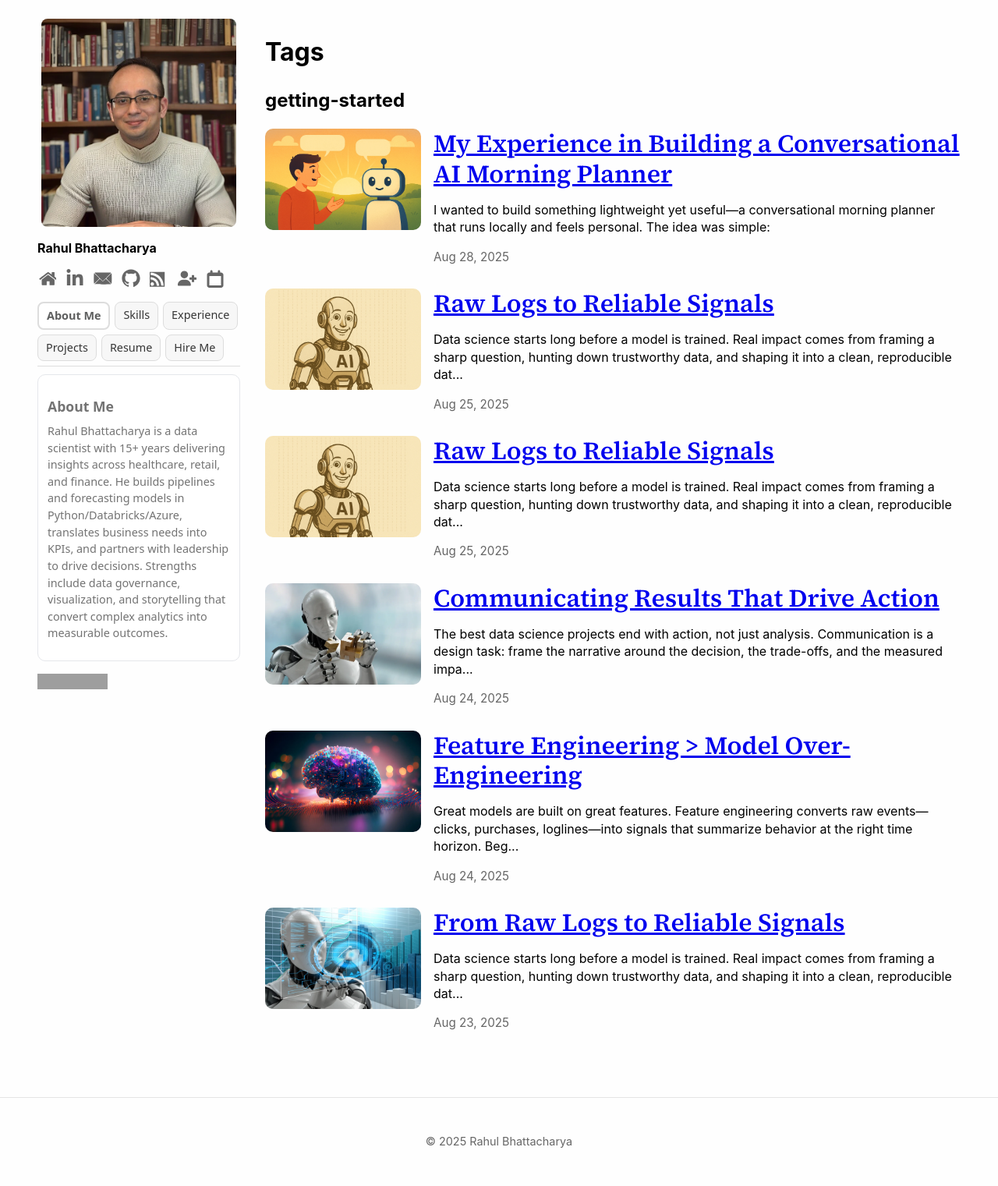
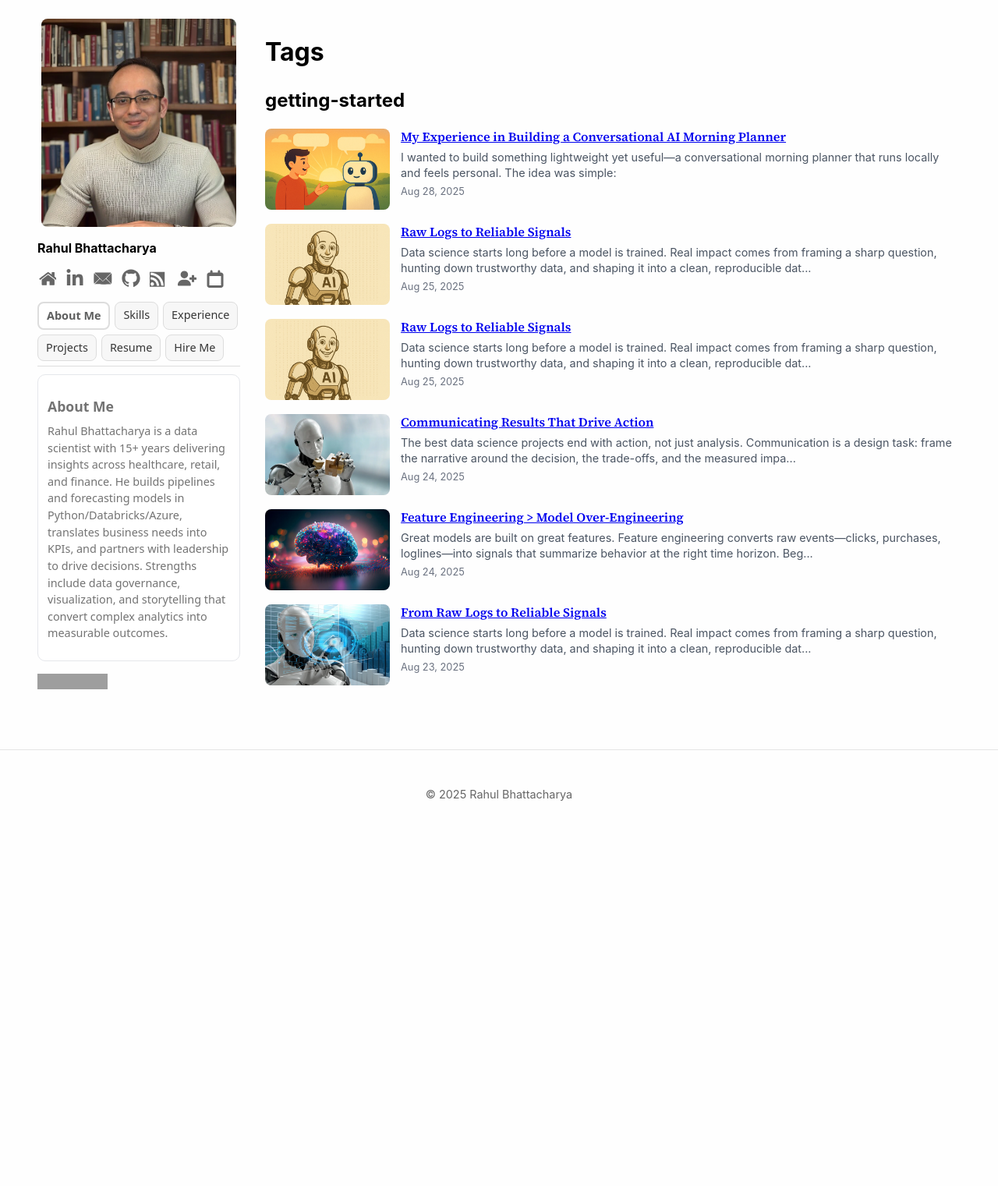
Before and after one commit to RahulBhattacharya1/RahulBhattacharya1.github.io, a Jekyll site: the page built from tags.html, in a window 1280 px wide. Shown: the whole page at 78% size. Built offline with Jekyll 4.4.1, drawn with Linux system fonts in a browser that asks for light colours; after the commit the page ends 1075 px from its top, so only the background shows below that; grey boxes are pictures that could not be loaded.

Commit message:
Update main.scss

```diff
--- a/assets/css/main.scss
+++ b/assets/css/main.scss
@@ -829,17 +829,37 @@ pre {
 
 .tag-page .post-card {
   display: grid;
-  grid-template-columns: 200px 1fr; /* thumbnail | text */
-  gap: 16px;
+  grid-template-columns: 160px 1fr; /* thumbnail | text */
+  gap: 14px;
   align-items: start;
 }
 
-.tag-page .post-card__media { width: 200px; height: 130px; border-radius: 10px; overflow: hidden; }
+.tag-page .post-card__media { width: 160px; height: 104px; border-radius: 8px; overflow: hidden; }
 .tag-page .post-card__media .post-thumb { width: 100%; height: 100%; object-fit: cover; display: block; }
 
+/* ── Tag page font adjustments ── */
+.tag-page .post-title {
+  font-size: 1rem;       /* smaller than homepage (usually ~1.2rem) */
+  line-height: 1.3;
+  margin: 0 0 .35rem;
+}
+
+.tag-page .post-excerpt {
+  font-size: 0.9rem;
+  line-height: 1.45;
+  color: #4b5563;        /* gray-600 */
+  margin: 0 0 .25rem;
+}
+
+.tag-page .post-meta,
+.tag-page .post-date {
+  font-size: 0.8rem;
+  color: #6b7280;        /* gray-500 */
+}
+
 @media (max-width: 640px) {
-  .tag-page .post-card { grid-template-columns: 120px 1fr; gap: 12px; }
-  .tag-page .post-card__media { width: 120px; height: 90px; }
+  .tag-page .post-card { grid-template-columns: 100px 1fr; gap: 10px; }
+  .tag-page .post-card__media { width: 100px; height: 75px; }
 }
 
 /* Giscus Comments Box */
```
